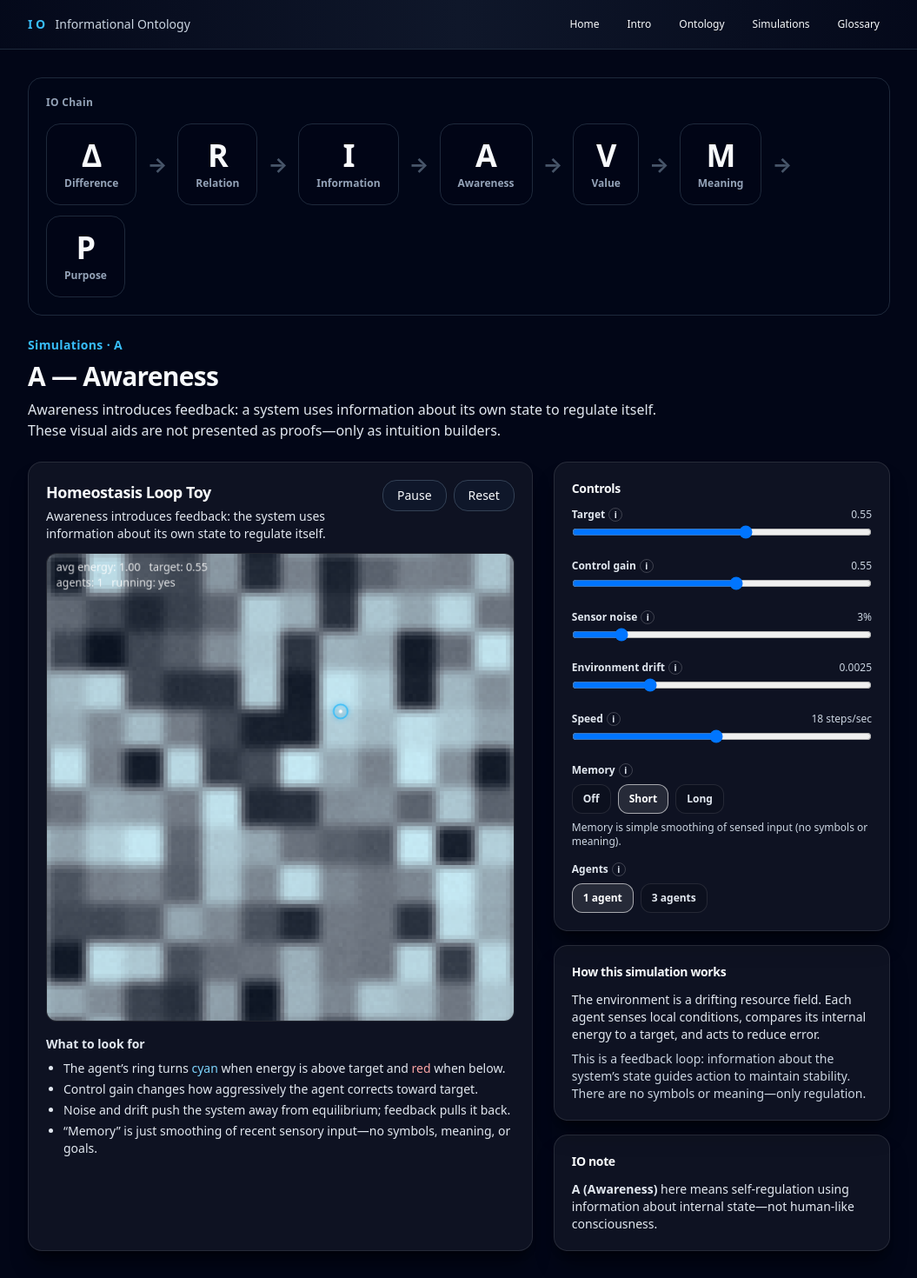
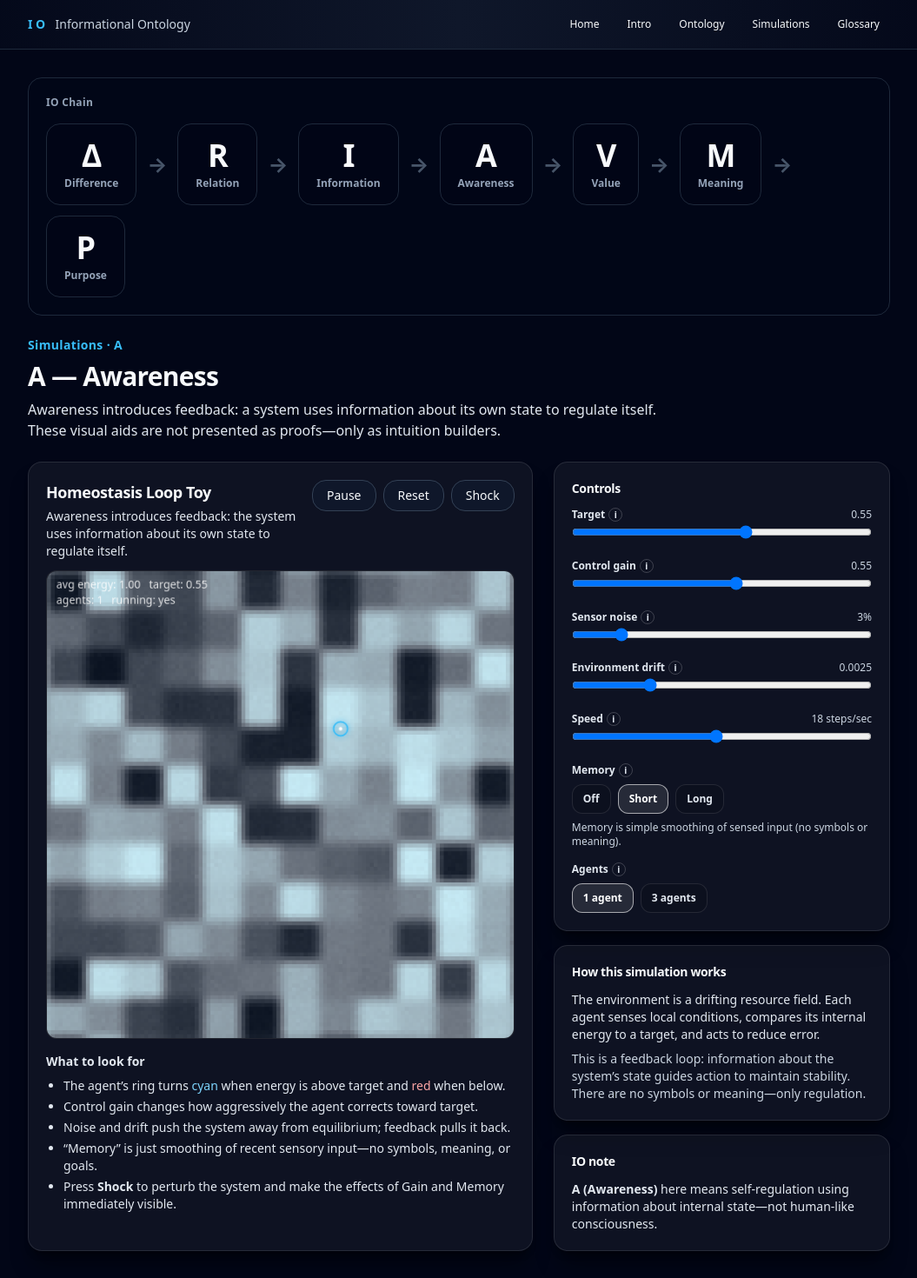
Before and after one commit to MindsEye69/information-ontology-site, a Next.js app: page /simulations/awareness in a window 1280 px wide. Shown: the top 1470 px of the page at 87% size, without its empty margins (112-1167 px from the left). Built offline with nearby package versions, Linux system fonts and the light colour scheme.

Commit message:
Added Shock the system to reset sim conditions in A sim

```diff
--- a/components/sims/AwarenessHomeostasisToy.tsx
+++ b/components/sims/AwarenessHomeostasisToy.tsx
@@ -399,6 +399,28 @@ export default function AwarenessHomeostasisToy() {
     reset();
   };
 
+  const onShock = () => {
+    // One-time disturbance to make Gain/Memory behavior instantly visible:
+    // - pushes agent energy away from target
+    // - briefly perturbs the local field under each agent
+    const P = paramsRef.current;
+    const field = fieldRef.current;
+    if (!field) return;
+
+    const N = P.size;
+
+    for (const a of agentsRef.current) {
+      // energy shock: random +/- away from target
+      const sign = Math.random() < 0.5 ? -1 : 1;
+      a.e = clamp01(a.e + sign * (0.18 + Math.random() * 0.12));
+
+      // local field nudge (purely for visibility)
+      const i0 = idx(a.x, a.y, N);
+      field[i0] = clamp01(field[i0] + sign * (0.12 + Math.random() * 0.08));
+    }
+  };
+
+
   return (
     <div className="grid gap-6 lg:grid-cols-[1.2fr_0.8fr]">
       <Card className="border border-white/10 bg-white/5">
@@ -415,6 +437,9 @@ export default function AwarenessHomeostasisToy() {
             </Button>
             <Button variant="outline" onClick={onReset}>
               Reset
+            </Button>
+            <Button variant="outline" onClick={onShock}>
+              Shock
             </Button>
           </div>
         </CardHeader>
@@ -434,6 +459,9 @@ export default function AwarenessHomeostasisToy() {
               <li>Control gain changes how aggressively the agent corrects toward target.</li>
               <li>Noise and drift push the system away from equilibrium; feedback pulls it back.</li>
               <li>“Memory” is just smoothing of recent sensory input—no symbols, meaning, or goals.</li>
+              <li>
+                Press <strong>Shock</strong> to perturb the system and make the effects of Gain and Memory immediately visible.
+              </li>
             </ul>
           </div>
         </CardContent>
@@ -447,7 +475,7 @@ export default function AwarenessHomeostasisToy() {
           <CardContent className="space-y-4">
             <Range
               label="Target"
-              tip="Desired internal energy level the agent tries to maintain. This is the set-point in the feedback loop."
+              tip="Desired internal energy level the agent tries to maintain (the set-point). If the change isn’t obvious immediately, watch ~5 seconds, or increase Drift."
               value={params.target}
               min={0.2}
               max={0.8}
@@ -458,7 +486,7 @@ export default function AwarenessHomeostasisToy() {
 
             <Range
               label="Control gain"
-              tip="How strongly the agent reacts to error (target − energy). Higher gain = more aggressive correction (and possible overshoot)."
+              tip="How strongly the agent reacts to error (target − energy). Higher gain corrects faster (and may overshoot). Most visible after changing Target or pressing Shock."
               value={params.controlGain}
               min={0}
               max={1}
@@ -469,7 +497,7 @@ export default function AwarenessHomeostasisToy() {
 
             <Range
               label="Sensor noise"
-              tip="Random distortion added to sensed environmental input. Higher noise makes regulation less reliable."
+              tip="Random distortion added to sensed environmental input. This effect is statistical—watch 5–10 seconds. Higher noise adds wobble and reduces stability."
               value={params.sensorNoise}
               min={0}
               max={0.2}
@@ -480,7 +508,7 @@ export default function AwarenessHomeostasisToy() {
 
             <Range
               label="Environment drift"
-              tip="Rate at which the environment changes over time. Drift forces the agent to keep regulating to stay near target."
+              tip="Rate at which the environment changes over time. Drift accumulates—compare 0 vs high drift and watch 10–20 seconds."
               value={params.drift}
               min={0}
               max={0.01}
@@ -491,7 +519,7 @@ export default function AwarenessHomeostasisToy() {
 
             <Range
               label="Speed"
-              tip="Simulation steps per second. Higher values advance the system faster."
+              tip="Simulation steps per second. Higher values advance the system faster (immediate effect)."
               value={params.speed}
               min={5}
               max={32}
@@ -503,7 +531,7 @@ export default function AwarenessHomeostasisToy() {
             <div className="space-y-2">
               <div className="text-xs font-semibold text-slate-200">
                 Memory
-                <Tip text="Temporal smoothing of recent sensory input (a low-pass filter). Long memory is more stable but slower to respond." />
+                <Tip text="Temporal smoothing of recent sensory input (a low-pass filter). Best seen when Drift or Noise > 0. Long memory is smoother but responds more slowly (lag)." />
               </div>
               <div className="flex flex-wrap gap-2">
                 <Chip active={params.memory === 0} onClick={() => setParams((p) => ({ ...p, memory: 0 }))}>
@@ -524,7 +552,7 @@ export default function AwarenessHomeostasisToy() {
             <div className="space-y-2">
               <div className="text-xs font-semibold text-slate-200">
                 Agents
-                <Tip text="Adds multiple self-regulating agents. Their trajectories will differ because of local conditions and noise." />
+                <Tip text="Adds multiple self-regulating agents. Differences become clearer with Drift/Noise, or after pressing Shock." />
               </div>
               <div className="flex flex-wrap gap-2">
                 <Chip active={params.nAgents === 1} onClick={() => setParams((p) => ({ ...p, nAgents: 1 }))}>
```
